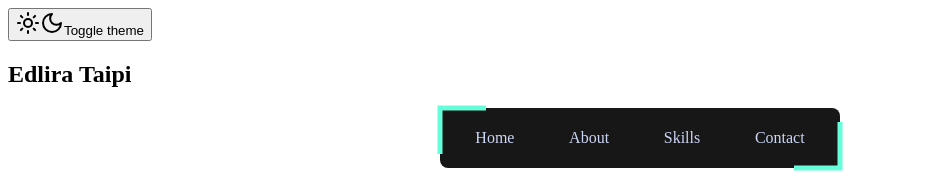
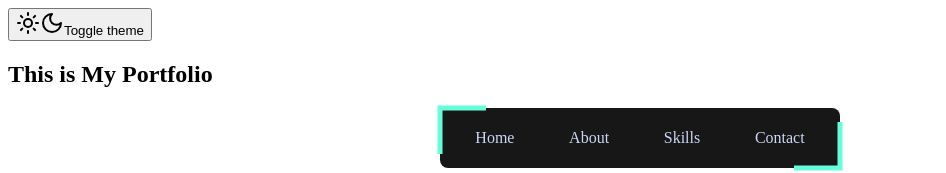
Before and after one commit to EdliraTaipi/My-Portofolio, a React (Vite) app in the folder client/: page / in a window 1280 px wide. Shown: the top 173 px of the page, without its empty margins (0-946 px from the left). Built offline with nearby package versions, Linux system fonts and the light colour scheme; grey boxes are pictures that could not be loaded.

Commit message:
Agent query: Is the navigation bar now showing 'This is My Portfolio' instead of 'Edlira Taipi'?
Update Navigation Bar heading text.

Screenshot: https://storage.googleapis.com/screenshot-production-us-central1/822035f3-ad8f-49fd-acb1-46a8b55053f6/2b1c71f8-8807-4a69-b7e1-d6a53eb54fe1.jpg

```diff
--- a/client/src/components/navigation-bar.tsx
+++ b/client/src/components/navigation-bar.tsx
@@ -48,7 +48,7 @@ export function NavigationBar() {
               animate={{ opacity: 1, y: 0 }}
               transition={{ delay: 0.2, duration: 0.5 }}
             >
-              Edlira Taipi
+              This is My Portfolio
             </motion.h1>
             <div className="nav">
               <div className="container-nav">
```
